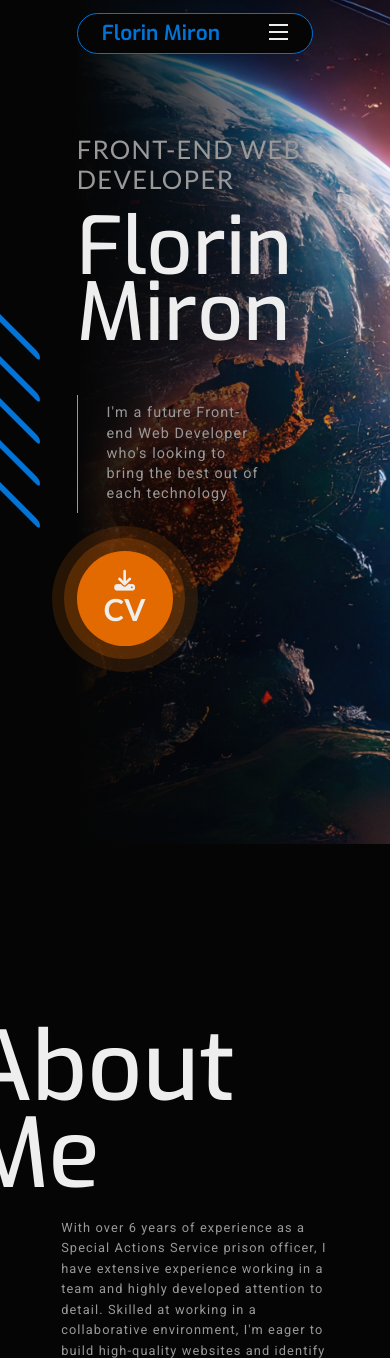
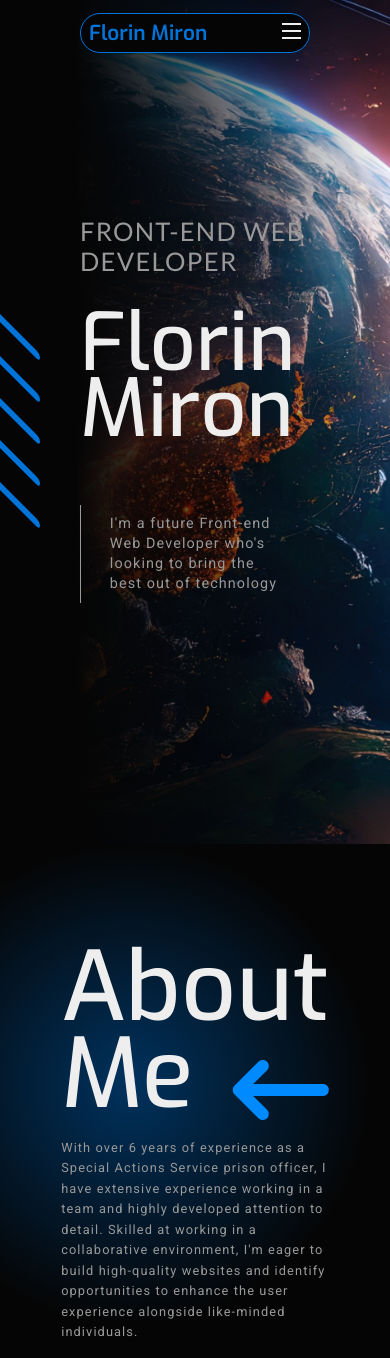
Before and after one commit to FlyBoy1998/new-portfolio-website, a website: page index.html in a window 390 px wide. Shown: the top 1358 px of the page. Drawn offline with Linux system fonts and the light colour scheme.

Commit message:
make the about section responsive

```diff
--- a/index.html
+++ b/index.html
@@ -19,7 +19,7 @@
     <link rel="stylesheet" href="/css/styles.css" />
   </head>
   <body>
-    <header>
+    <header id="header">
       <div class="right-background"></div>
       <div class="decorative-circle"></div>
       <div class="decorative-lines">
@@ -33,7 +33,7 @@
         <a href="#" class="nav__logo">Florin Miron</a>
         <ul class="nav__list">
           <li><a href="#" class="nav__list--link">Home</a></li>
-          <li><a href="#" class="nav__list--link">About</a></li>
+          <li><a href="#about" class="nav__list--link">About</a></li>
           <li><a href="#" class="nav__list--link">Skills</a></li>
           <li><a href="#" class="nav__list--link">Projects</a></li>
         </ul>
@@ -49,10 +49,10 @@
         <h2 class="hero__name"><span>Florin</span> <span>Miron</span></h2>
         <p class="hero__short">
           I'm a future Front-end Web Developer who's looking to bring the best
-          out of each technology
+          out of technology
         </p>
         <a
-          href="/cv/Florin Miron-CV-September-2024.pdf"
+          href="/cv/Florin-Miron-CV-September-2024.pdf"
           class="hero__download-cv"
           title="Download CV"
           download
@@ -61,7 +61,6 @@
       </section>
     </header>
     <section id="about" class="about">
-      <div class="decorative-circle"></div>
       <div class="decorative-circle"></div>
       <div class="decorative-circle"></div>
       <div class="about__image-container">
@@ -75,6 +74,7 @@
         <h1 class="about__content--title">
           <span>About</span>
           <span>Me</span>
+          <i class="fa-solid fa-arrow-left-long"></i>
         </h1>
         <p class="about__content--description">
           With over 6 years of experience as a Special Actions Service prison
--- a/scss/layout/_about.scss
+++ b/scss/layout/_about.scss
@@ -2,13 +2,22 @@
   display: flex;
   gap: 5rem;
   position: relative;
-  margin-top: 20rem;
-  padding: $section-padding-big;
+  margin-top: 15rem;
+  padding: 0 $padding-large;
   width: 100%;
 
   @include respond(tab-land) {
     flex-direction: column-reverse;
     align-items: center;
+  }
+
+  @include respond(tab-port) {
+    padding: 10rem $padding-medium 0;
+  }
+
+  @include respond(phone) {
+    padding: 10rem $padding-small 0;
+    margin-top: 0;
   }
 
   &__content {
@@ -24,8 +33,19 @@
       position: relative;
       left: -35%;
 
+      @include respond(tab-land) {
+        left: 0;
+      }
+
       span:nth-child(2) {
         margin-top: -5rem;
+      }
+
+      i {
+        position: absolute;
+        bottom: 0;
+        right: 0;
+        color: $color-primary;
       }
     }
 
@@ -65,6 +85,18 @@
     height: 54rem;
     border-radius: 50%;
 
+    @include respond(tab-land) {
+      height: 48rem;
+    }
+
+    @include respond(tab-port) {
+      height: 40rem;
+    }
+
+    @include respond(phone) {
+      height: 32rem;
+    }
+
     &--image {
       width: 100%;
       height: 100%;
```
Also changed, not shown: css/styles.css.
